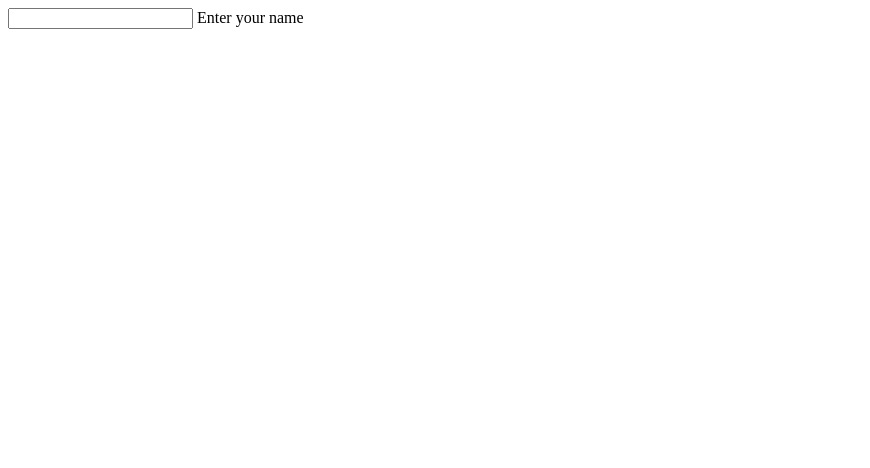
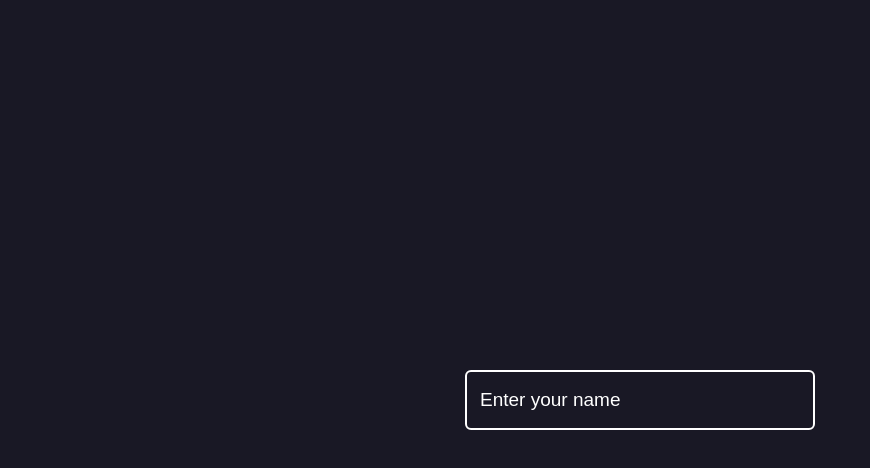
Before and after one commit to aStarrrrr/Float-Input_label, a plain HTML site: page Index.html in a window 1280 px wide. Shown: the whole page, without its empty margins (0-870 px from the left). Drawn offline with Linux system fonts and the light colour scheme.

Commit message:
Input field done

```diff
--- a/Index.html
+++ b/Index.html
@@ -4,9 +4,12 @@
     <meta charset="UTF-8">
     <meta name="viewport" content="width=device-width, initial-scale=1.0">
     <title>Homepage</title>
+    <link href="Style.css" type="text/css" rel="stylesheet">
 </head>
 <body>
-    <input type="text" required spellcheck="false">
-    <label>Enter your name</label>
+    <div class="input-field">
+        <input type="text" required spellcheck="false">
+        <label>Enter your name</label>
+    </div>
 </body>
 </html>
--- /dev/null
+++ b/Style.css
@@ -0,0 +1,41 @@
+*{
+    padding: 0;
+    margin: 0;
+    box-sizing: border-box;
+    font-family: "Poppins",sans-serif;
+}
+
+body{
+    min-height: 100vh;
+    display: flex;
+    align-items: center;
+    justify-content: center;
+    background: #191825;
+}
+
+.input-field{
+    position: relative;
+}
+
+.input-field input{
+    width: 350px;
+    height: 60px;
+    border-radius: 6px;
+    font-size: 18px;
+    padding: 0 15px;
+    border: 2px solid #fff;
+    background: transparent;
+    outline: none;
+    color: #fff;
+}
+
+.input-field label{
+    position: absolute;
+    top: 50%;
+    left: 15px;
+    transform: translateY(-50%);
+    color: #fff;
+    font-size: 19px;
+    pointer-events: none;
+    transition: .3s;
+}
```
